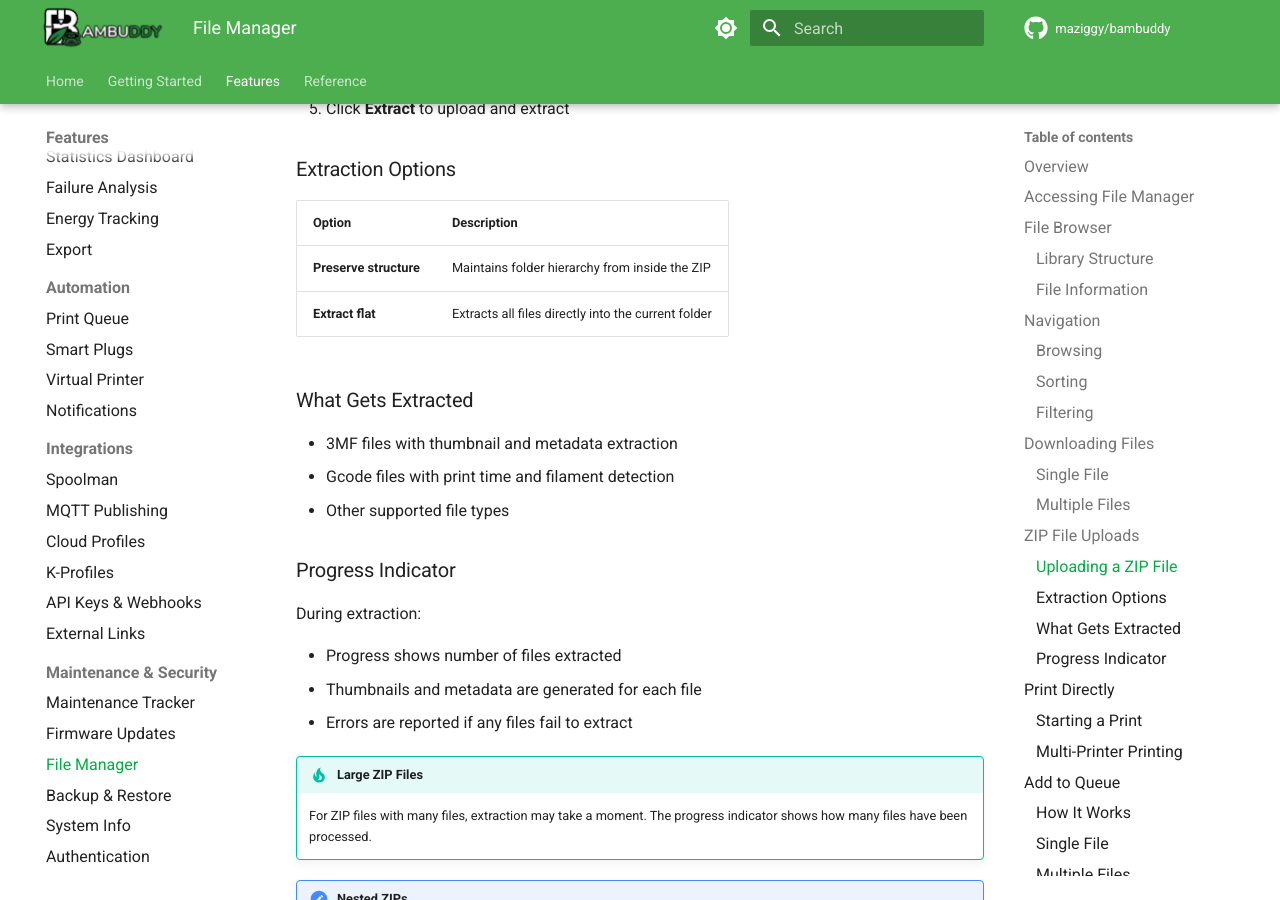
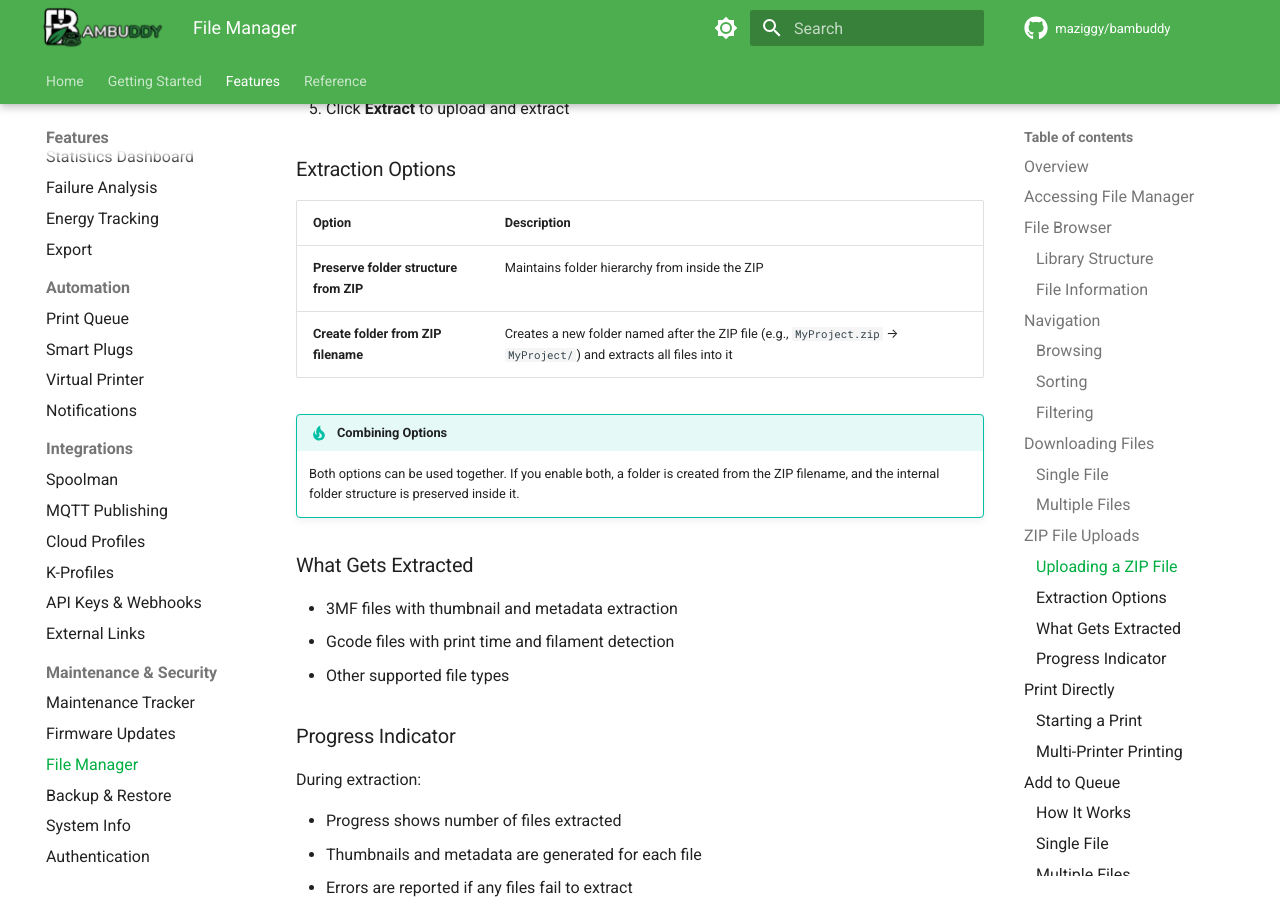
Before and after one commit to maziggy/bambuddy-wiki, an MkDocs documentation site: the page built from docs/features/file-manager.md, in a window 1280 px wide and 900 px high, scrolled down 2886 px. Built offline with MkDocs 1.6.1 and Material for MkDocs 9.7.7, drawn with Linux system fonts in a browser that asks for light colours; comment, search, counter and statistics services are not loaded; the version menu is left out.

Commit message:
Updated Wiki

```diff
--- a/docs/features/file-manager.md
+++ b/docs/features/file-manager.md
@@ -111,8 +111,11 @@ Upload ZIP archives to automatically extract their contents into your library.
 
 | Option | Description |
 |--------|-------------|
-| **Preserve structure** | Maintains folder hierarchy from inside the ZIP |
-| **Extract flat** | Extracts all files directly into the current folder |
+| **Preserve folder structure from ZIP** | Maintains folder hierarchy from inside the ZIP |
+| **Create folder from ZIP filename** | Creates a new folder named after the ZIP file (e.g., `MyProject.zip` → `MyProject/`) and extracts all files into it |
+
+!!! tip "Combining Options"
+    Both options can be used together. If you enable both, a folder is created from the ZIP filename, and the internal folder structure is preserved inside it.
 
 ### What Gets Extracted
 
```
